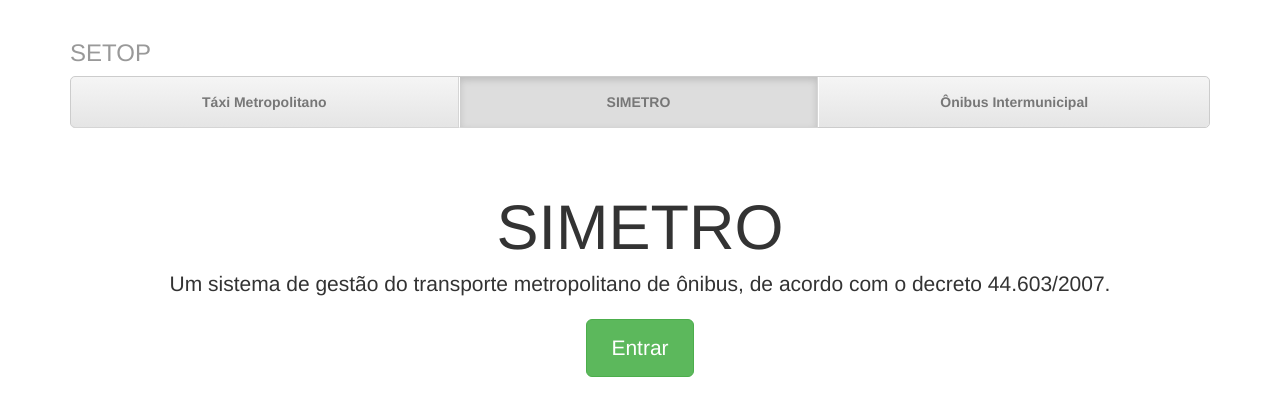
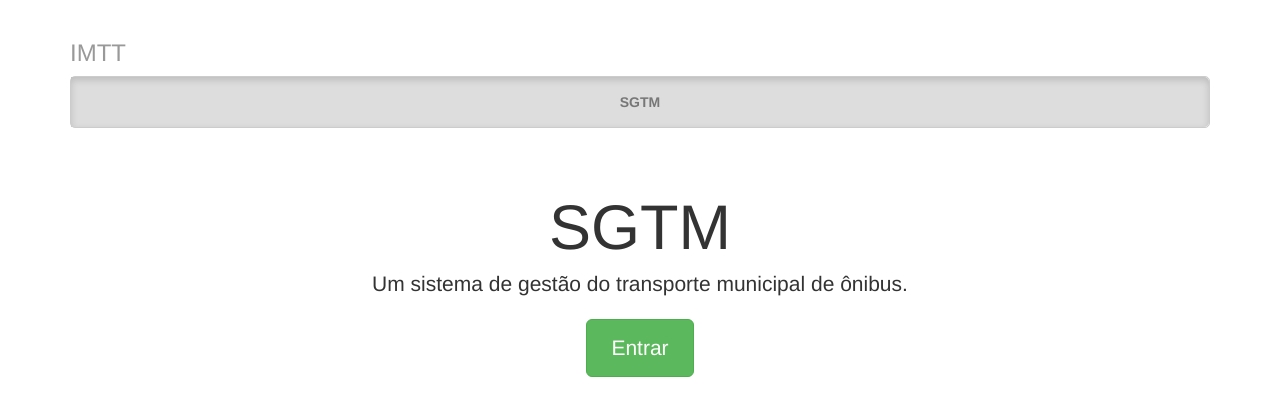
Before and after one commit to NachesiBretas/onibuscampos, a PHP site: page /application/views/scripts/index/index.phtml in a window 1280 px wide. Shown: the top 416 px of the page. Run offline with PHP 8.4, Linux system fonts and the light colour scheme.

Commit message:
basic configuration
layout is not working yet

```diff
--- a/application/layouts/scripts/login.phtml
+++ b/application/layouts/scripts/login.phtml
@@ -4,11 +4,11 @@
   <head>
     <meta charset="utf-8">
     <meta name="viewport" content="width=device-width, initial-scale=1.0">
-    <meta name="description" content="Um sistema de gestão do transporte metropolitano">
+    <meta name="description" content="Um sistema de gestão do transporte municipal">
     <meta name="author" content="SETOP">
     <meta http-equiv="X-UA-Compatible" content="IE=edge">
 
-    <title>SETOP | Ônibus Metropolitano</title>
+    <title>IMTT | Ônibus Municipal</title>
 
     <!-- Bootstrap core CSS -->
     <link href="/css/bootstrap.css" rel="stylesheet">
--- a/application/views/scripts/index/index.phtml
+++ b/application/views/scripts/index/index.phtml
@@ -4,10 +4,10 @@
   <head>
     <meta charset="utf-8">
     <meta name="viewport" content="width=device-width, initial-scale=1.0">
-    <meta name="description" content="Um sistema de gestão do transporte metropolitano de ônibus">
-    <meta name="author" content="SETOP">
+    <meta name="description" content="Um sistema de gestão do transporte municipal de ônibus">
+    <meta name="author" content="IMTT">
 
-    <title>SETOP | Ônibus Metropolitano</title>
+    <title>IMTT | Ônibus Municipal</title>
 
     <!-- Bootstrap core CSS -->
     <link href="/css/bootstrap.css" rel="stylesheet">
@@ -27,19 +27,17 @@
     <div class="container">
 
       <div class="masthead">
-        <h3 class="text-muted">SETOP</h3>
+        <h3 class="text-muted">IMTT</h3>
         <ul class="nav nav-justified">
-          <li><a href="http://taxi.transportes.mg.gov.br">Táxi Metropolitano</a></li>
-          <li class="active"><a href="#">SIMETRO</a></li>
-          <li><a href="http://www.sgti.setop.mg.gov.br">Ônibus Intermunicipal</a></li>
+          <li class="active"><a href="#">SGTM</a></li>
         </ul>
       </div>
 
       <!-- Jumbotron -->
       <div class="jumbotron">
-        <h1>SIMETRO</h1>
-        <p class="lead">Um sistema de gestão do transporte metropolitano de ônibus, de acordo com o decreto 44.603/2007.</p>
-        <p><a class="btn btn-lg btn-success" href="/auth/login">Entrar</a></p>
+        <h1>SGTM</h1>
+        <p class="lead">Um sistema de gestão do transporte municipal de ônibus.</p>
+        <p><a class="btn btn-lg btn-success" href="auth/login">Entrar</a></p>
       </div>
 
     </div> <!-- /container -->
--- a/library/Application/Acl/Setup.php
+++ b/library/Application/Acl/Setup.php
@@ -96,10 +96,10 @@ class Application_Acl_Setup
     protected function _setupPrivileges()
     {
         $this->_acl	->allow( 'guest', 'index', 'index' )
-        			      ->allow( 'guest', 'auth', array('index', 'login') );
+        			->allow( 'guest', 'auth', array('index', 'login') );
 
         $this->_acl	->allow( 'user', 'index', 'index' )
-			              ->allow( 'user', 'auth', array('index', 'login') )
+			        ->allow( 'user', 'auth', array('index', 'login') )
                     ->allow( 'user', 'doesntallow', array('index') )
                     ->allow( 'user', 'api', array(  'consortium-companies', 'return-user', 'return-accidents', 'return-accidents-city',
                                                     'consortium-companies-name') )
--- a/library/Application/Plugin/Auth.php
+++ b/library/Application/Plugin/Auth.php
@@ -55,12 +55,12 @@ class Application_Plugin_Auth extends Zend_Controller_Plugin_Abstract
         {
             if(!isset($_SESSION['userInformation']))
             {
-                header('Location: /auth/login');
+                header('Location: auth/login');
                 exit;
             }
             else
             {
-                header("Location: /auth/login");
+                header("Location: auth/login");
                 return;
             }
         }
```
Also changed, not shown: application/Bootstrap.php (+17 -0 lines), .zfproject.xml, public/.htaccess.
